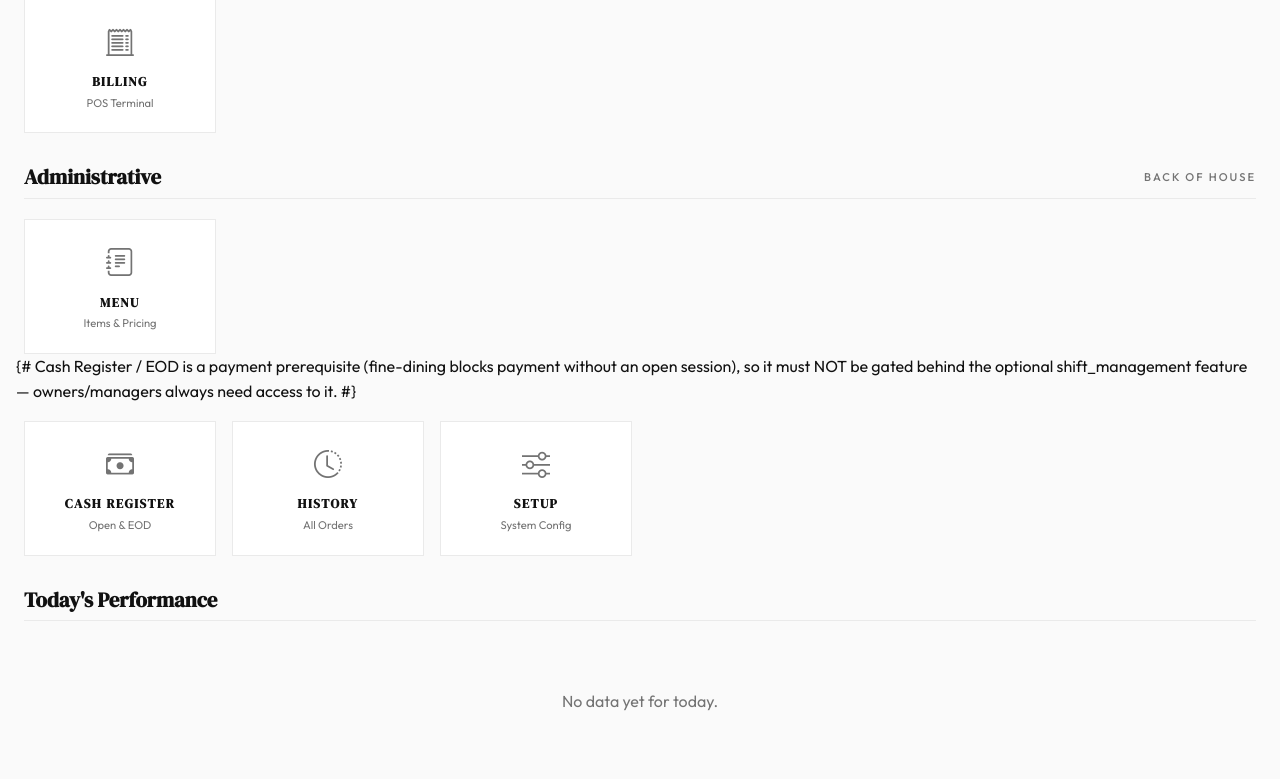
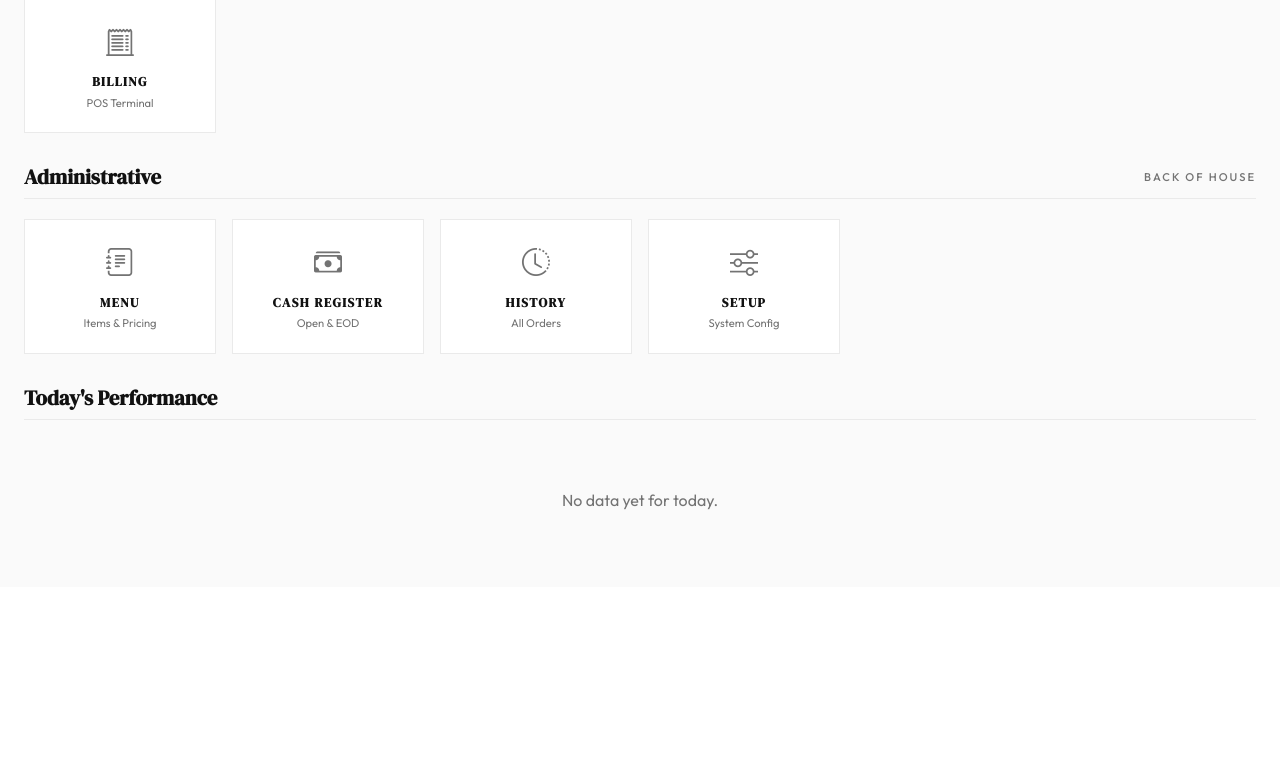
Before and after one commit to Rajathtuesday/restaurant-pos, a Django app: template accounts/templates/accounts/owner_dashboard.html in a window 1280 px wide. Shown: the part 213-992 px from the top of the page. After the commit the page ends 723 px from the top, so only its background shows below. Run offline with Django 5.2, Linux system fonts and the light colour scheme; the template is opened without the code that fills it, so the values that code supplies are empty; some libraries are stand-ins or nearby versions.

Commit message:
fix(dashboard): use {% comment %} block so the note doesn't render literally
The Cash Register card note used a multi-line {# #} tag, which Django
only treats as a single-line comment — the trailing lines rendered as
literal text on the owner dashboard. Switched to {% comment %}.

```diff
--- a/accounts/templates/accounts/owner_dashboard.html
+++ b/accounts/templates/accounts/owner_dashboard.html
@@ -383,9 +383,11 @@
     </div>
     {% endif %}
 
-    {# Cash Register / EOD is a payment prerequisite (fine-dining blocks payment
-       without an open session), so it must NOT be gated behind the optional
-       shift_management feature — owners/managers always need access to it. #}
+    {% comment %}
+      Cash Register / EOD is a payment prerequisite (fine-dining blocks payment
+      without an open session), so it must NOT be gated behind the optional
+      shift_management feature — owners/managers always need access to it.
+    {% endcomment %}
     <div class="col-6 col-md-3 col-lg-2">
         <a href="/shifts/sessions/" class="quick-card">
             <div class="icon"><i class="bi bi-cash-stack"></i></div>
```
